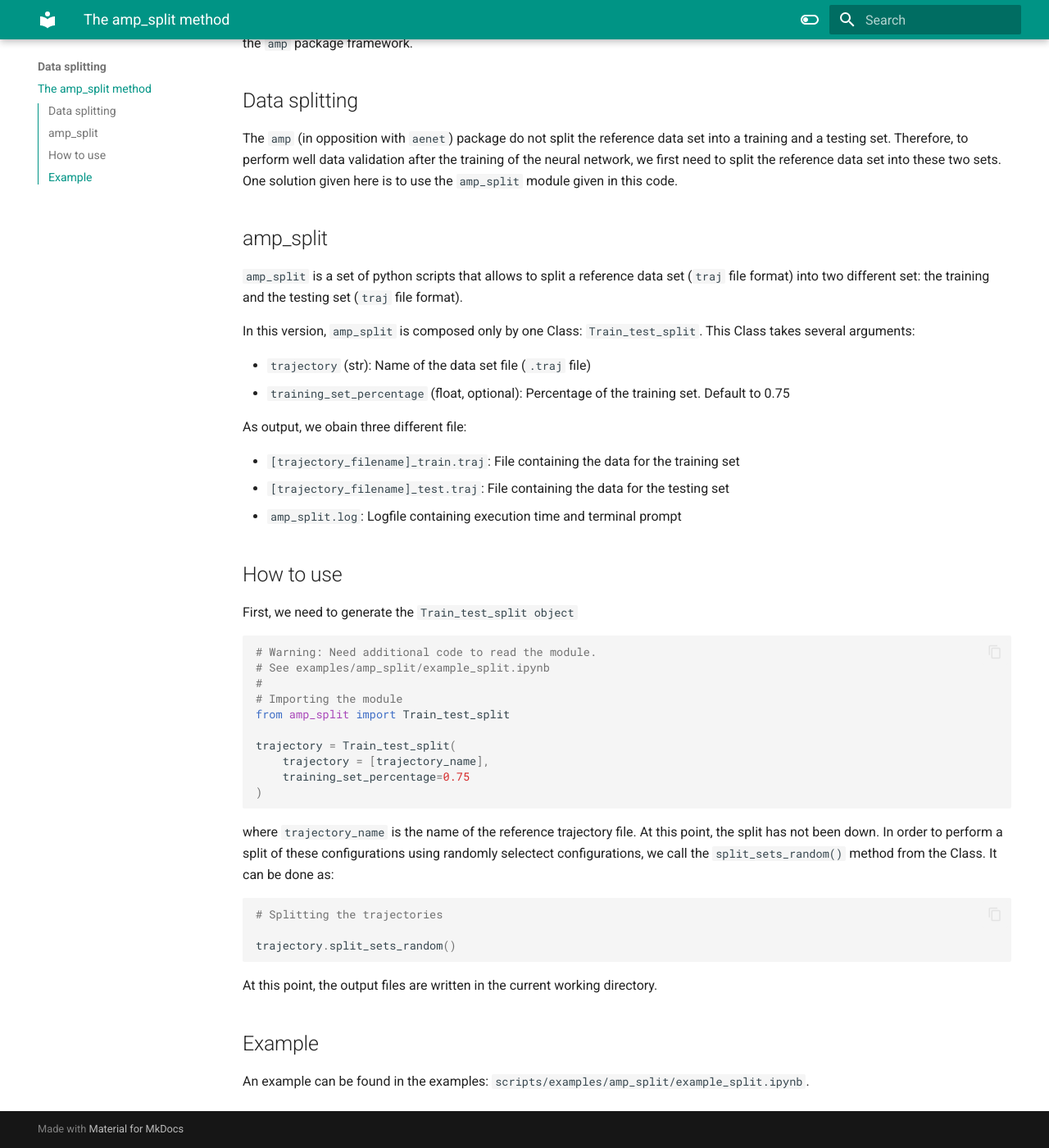
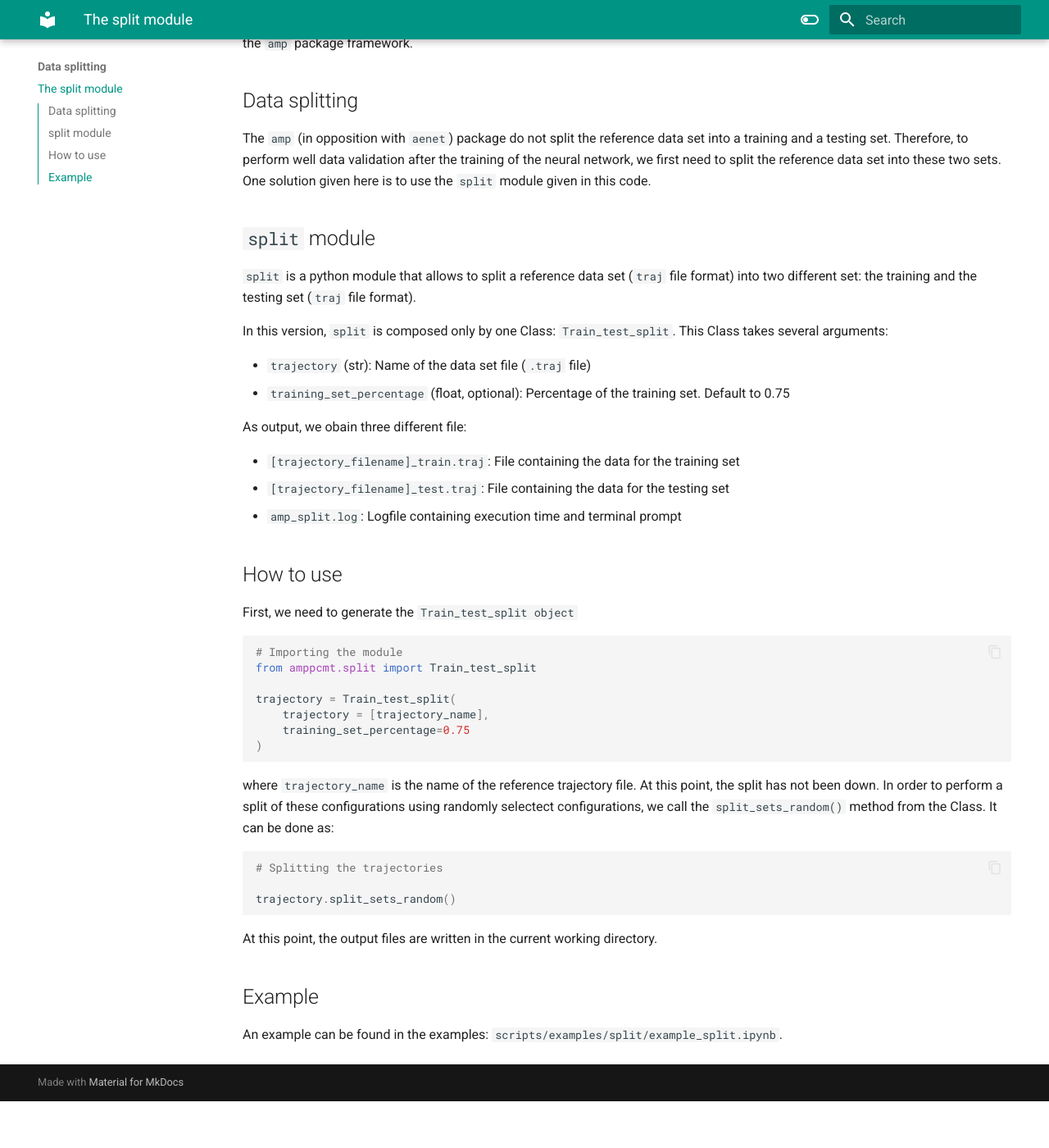
Before and after one commit to minfuso/AMP_treatment, an MkDocs documentation site: the page built from docs/data_preparation.md, in a window 1280 px wide and 1400 px high, scrolled down 239 px. Shown: the whole window at 82% size. Built offline with MkDocs 1.6.1 and Material for MkDocs 9.7.7, drawn with Linux system fonts in a browser that asks for light colours; after the commit the page ends 1582 px from its top, so only the background shows below that.

Commit message:
Installation + split documentation

````diff
--- a/docs/data_preparation.md
+++ b/docs/data_preparation.md
@@ -10,14 +10,14 @@ that in the `amp` package framework.
 The `amp` (in opposition with `aenet`) package do not split the reference data set into
 a training and a testing set. Therefore, to perform well data validation after the training
 of the neural network, we first need to split the reference data set into these two sets.
-One solution given here is to use the `amp_split` module given in this code.
+One solution given here is to use the `split` module given in this code.
 
-## amp\_split
+## `split` module
 
-`amp_split` is a set of python scripts that allows to split a reference data set (`traj` file format)
+`split` is a python module that allows to split a reference data set (`traj` file format)
 into two different set: the training and the testing set (`traj` file format).
 
-In this version, `amp_split` is composed only by one Class: `Train_test_split`. This Class takes several
+In this version, `split` is composed only by one Class: `Train_test_split`. This Class takes several
 arguments:
 
 - `trajectory` (str): Name of the data set file (`.traj` file)
@@ -34,11 +34,8 @@ As output, we obain three different file:
 First, we need to generate the `Train_test_split object`
 
 ```python
-# Warning: Need additional code to read the module.
-# See examples/amp_split/example_split.ipynb
-#
 # Importing the module
-from amp_split import Train_test_split
+from amppcmt.split import Train_test_split
 
 trajectory = Train_test_split(
     trajectory = [trajectory_name],
@@ -61,4 +58,4 @@ At this point, the output files are written in the current working directory.
 
 ## Example
 
-An example can be found in the examples: `scripts/examples/amp_split/example_split.ipynb`.
+An example can be found in the examples: `scripts/examples/split/example_split.ipynb`.
--- a/mkdocs.yml
+++ b/mkdocs.yml
@@ -4,13 +4,12 @@ nav:
   - 'Home': index.md
   - 'Launching on SAKURA':
     - 'PBS_script': pbs_script.md
-  - 'Module installation': module_installation.md
   - 'Data extraction':
     - 'Extract module': data_extraction.md
     - 'Modules':
       - 'amp_extract': amp_extract.md
   - 'Data splitting':
-    - 'The amp_split method': data_preparation.md
+    - 'The split module': data_preparation.md
 
 theme:
   name: material
````
Also changed, not shown: docs/index.md (+20 -0 lines), docs/module_installation.md (deleted, +0 -1 lines), 13 other files.
